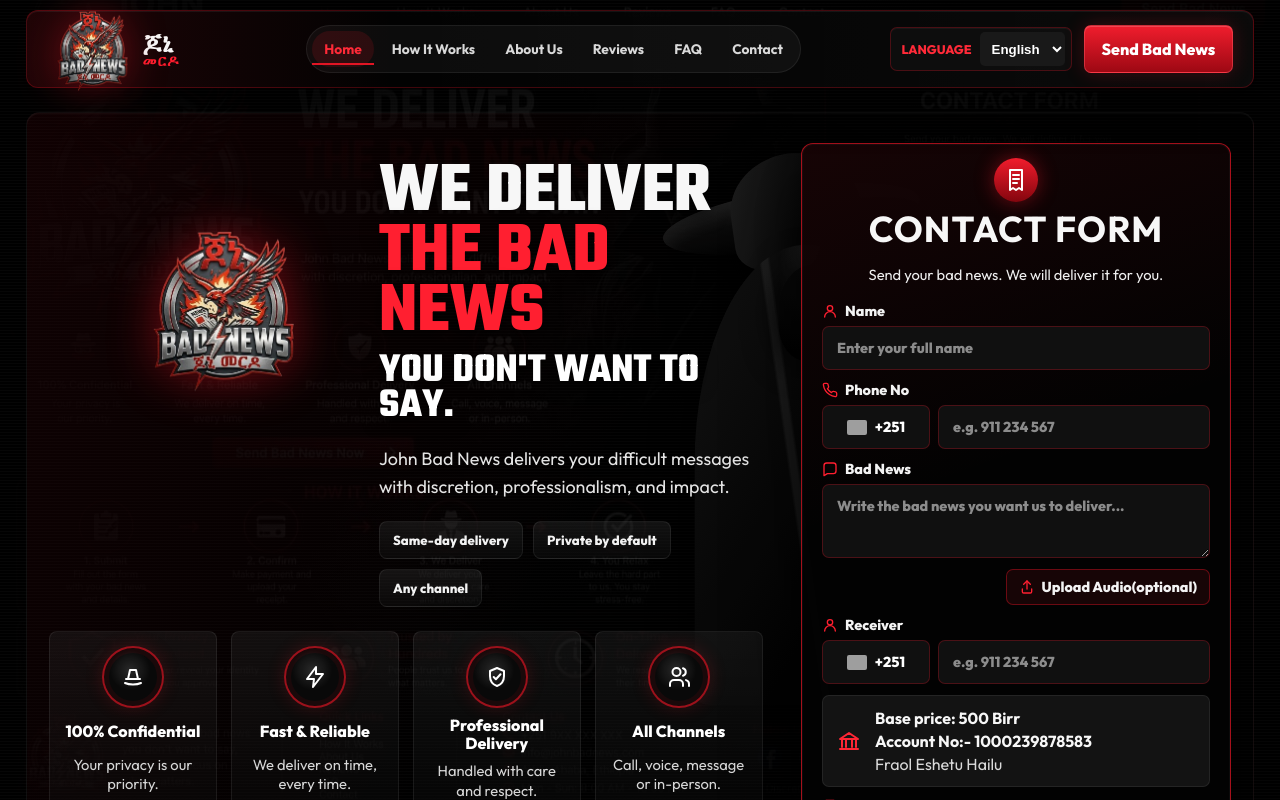
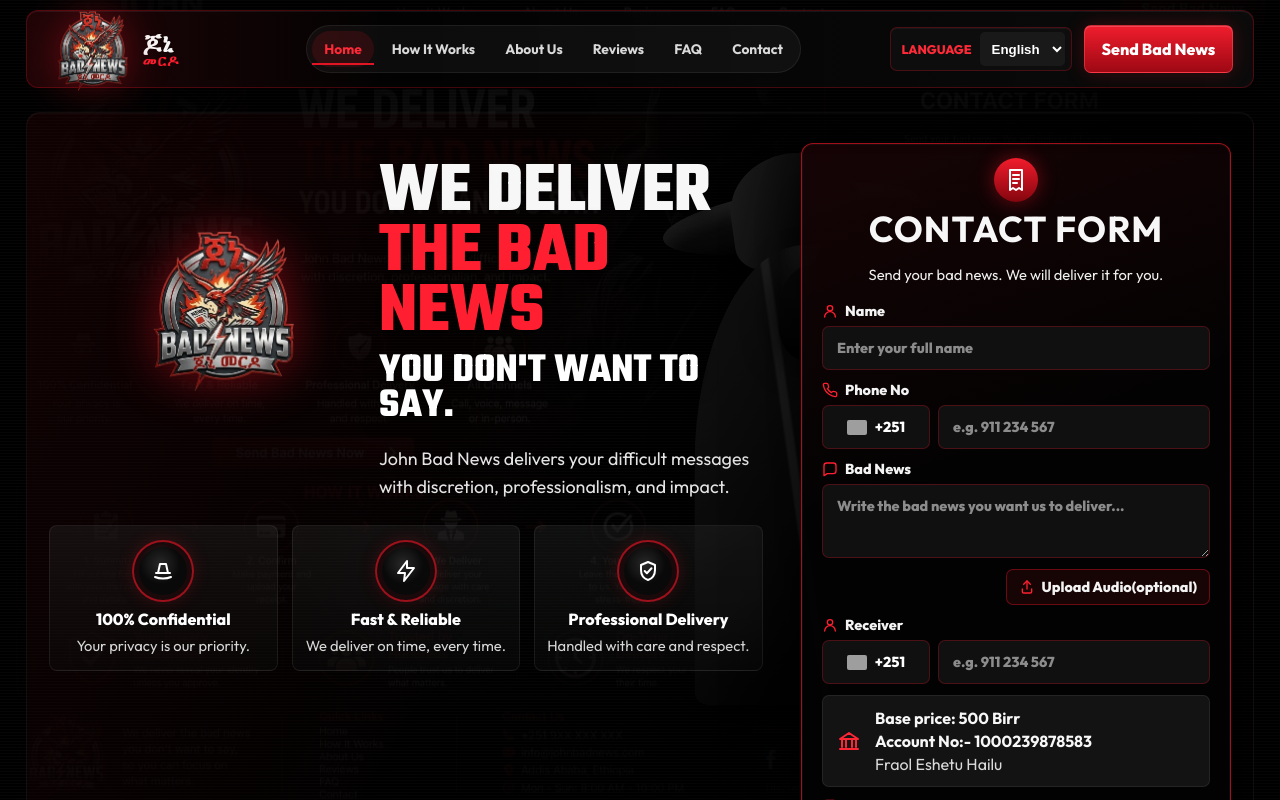
Before and after one commit to FRAOL812/john-bad-news-website, a React (Vite) app: page / in a window 1280 px wide. Shown: the top 800 px of the page. Built offline with nearby package versions, Linux system fonts and the light colour scheme; grey boxes are pictures that could not be loaded.

Commit message:
Remove delivery and channel labels

```diff
--- a/src/App.tsx
+++ b/src/App.tsx
@@ -298,7 +298,6 @@ const features: Feature[] = [
   { icon: "hat", title: "100% Confidential", copy: "Your privacy is our priority." },
   { icon: "bolt", title: "Fast & Reliable", copy: "We deliver on time, every time." },
   { icon: "shield", title: "Professional Delivery", copy: "Handled with care and respect." },
-  { icon: "users", title: "All Channels", copy: "Call, voice, message or in-person." },
 ];
 
 const steps: Step[] = [
@@ -357,13 +356,11 @@ const featureTranslations = {
     { title: "100% Confidential", copy: "Your privacy is our priority." },
     { title: "Fast & Reliable", copy: "We deliver on time, every time." },
     { title: "Professional Delivery", copy: "Handled with care and respect." },
-    { title: "All Channels", copy: "Call, voice, message or in-person." },
   ],
   am: [
     { title: "100% ምስጢራዊ", copy: "ግላዊነትዎ ዋና ቅድሚያችን ነው።" },
     { title: "ፈጣን እና አስተማማኝ", copy: "ሁልጊዜ በጊዜው እናደርሳለን።" },
     { title: "ሙያዊ ማድረስ", copy: "በጥንቃቄ እና በክብር ይከናወናል።" },
-    { title: "ሁሉም መንገዶች", copy: "በስልክ፣ በድምጽ፣ በመልእክት ወይም በአካል።" },
   ],
 };
 
@@ -495,9 +492,6 @@ const pageTranslations = {
     headline3: "You Don't Want To Say.",
     intro: "John Bad News delivers your difficult messages with discretion, professionalism, and impact.",
     submit: "Submit",
-    statOne: "Same-day delivery",
-    statTwo: "Private by default",
-    statThree: "Any channel",
     faqTitle: "Questions Before You Send?",
     faqIntro: "A few details people usually want to know before handing us the hard conversation.",
     footerCopy: "We deliver the bad news you don't want to say, so you can focus on what matters.",
@@ -515,9 +509,6 @@ const pageTranslations = {
     headline3: "",
     intro: "ጆን ባድ ኒውስ አስቸጋሪ መልእክቶችን በምስጢር፣ በሙያዊነት እና በጥንቃቄ ያደርሳል።",
     submit: "ላክ",
-    statOne: "በተመሳሳይ ቀን ማድረስ",
-    statTwo: "ምስጢር በመጀመሪያ",
-    statThree: "በማንኛውም መንገድ",
     faqTitle: "ከመላክዎ በፊት ጥያቄ አለዎት?",
     faqIntro: "አስቸጋሪ መልእክትን ከመላክ በፊት ብዙ ሰዎች የሚጠይቁት መረጃ።",
     footerCopy: "እርስዎ ማለት የማይፈልጉትን መጥፎ ዜና እናደርሳለን፣ እርስዎም አስፈላጊው ላይ ያተኩሩ።",
@@ -1059,11 +1050,6 @@ export default function App() {
                 <small>{text.headline3}</small>
               </h1>
               <p>{text.intro}</p>
-              <div className="hero-stats" aria-label="Service highlights">
-                <span>{text.statOne}</span>
-                <span>{text.statTwo}</span>
-                <span>{text.statThree}</span>
-              </div>
             </div>
 
             <div className="feature-grid" aria-label="Service promises">
--- a/src/styles.css
+++ b/src/styles.css
@@ -362,7 +362,7 @@ a {
 .feature-grid {
   grid-column: 1 / -1;
   display: grid;
-  grid-template-columns: repeat(4, minmax(0, 1fr));
+  grid-template-columns: repeat(3, minmax(0, 1fr));
   gap: 14px;
   margin-top: 0;
 }
```
